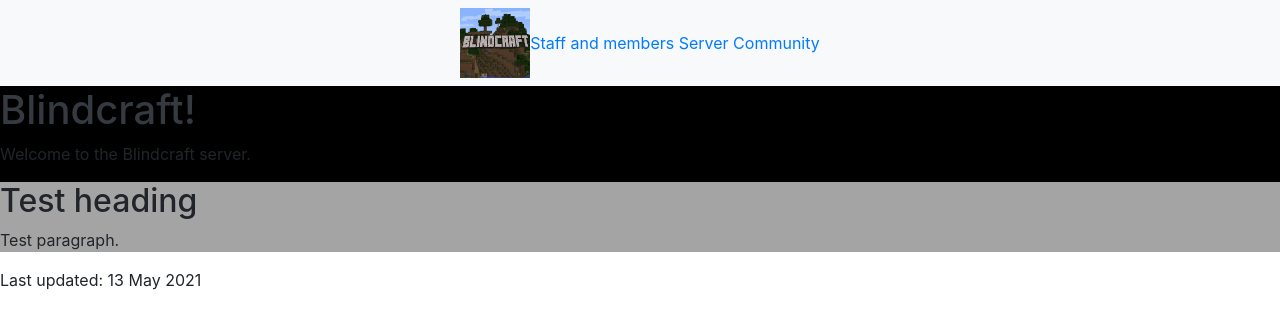
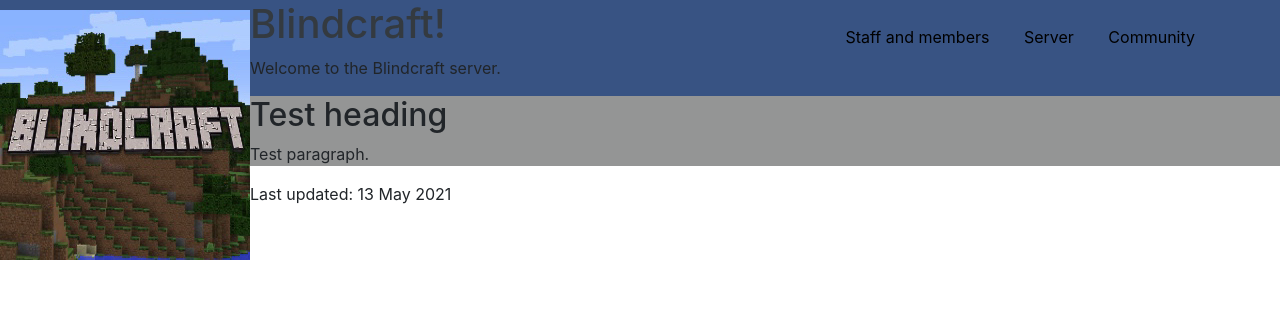
Before and after one commit to danzieg/blindcraft, a Jekyll site: the page built from index.html, in a window 1280 px wide. Shown: the top 329 px of the page. Built offline with Jekyll 4.4.1, drawn with Linux system fonts in a browser that asks for light colours.

Commit message:
sorted out nav bar and styles area

```diff
--- a/_includes/nav.html
+++ b/_includes/nav.html
@@ -1,12 +1,18 @@
 <header>
-<div class="bg-light">
+<!--div class="bg-dark"-->
 <!--style="margin-left": 10px; padding: 10px; -->
-<nav class= "navbar nav justify-content-center" tabindex="0">
- <img style="float:left" src="../assets/images/logo.jpg" alt="Blindcraft logo" width="70">
- <div role="menubar">
-  <a class="active" href="Staff and members.html" style="display: inline;">Staff and members</a>
-  <a href="Server.html" style="display: inline;"> Server</a>
-  <a href="Community.html"style="display: inline;">Community</a>
+<!--nav class= "navbar nav justify-content-center" tabindex="0"-->
+  <img src="../assets/images/logo.jpg" alt="logo" class= "logo">
+ <!--div role="menubar"-->
+<div class="container">
+ <nav>
+  <ul>
+ <li><a class="active" href="Staff and members.html" >Staff and members</a></li>
+<li><a href="Server.html">Server</a></li>
+ <li><a href="Community.html">Community</a></li>
+  </ul>
+</nav>
+
 </div>
 </div>
 </nav>
--- a/assets/css/custom/_mystyle.scss
+++ b/assets/css/custom/_mystyle.scss
@@ -1,7 +1,44 @@
 .mybackground {
-background: black;
+background: #385383;
 }
 
 .mybg {
-background: #A4A4A4;
+background: #949595;
 }
+
+.container {
+    width: 80%;
+    margin: 0 auto;
+}
+
+body {
+    margin: 0;
+    background: #000000;
+    font-family: Arial;
+    font-weight: 300;
+}
+
+.logo{
+    float: left;
+    padding: 10px 0;
+}
+
+nav{
+    float: right;
+}
+
+nav ul {
+margin: 0;
+padding: 0;
+list-style: none;
+}
+
+nav li{
+display:inline-block;
+margin-left: 30px;
+padding-top: 25px;
+}
+
+nav a{
+    color: rgb(0, 0, 0);
+}
```
Also changed, not shown: 6 other files.
